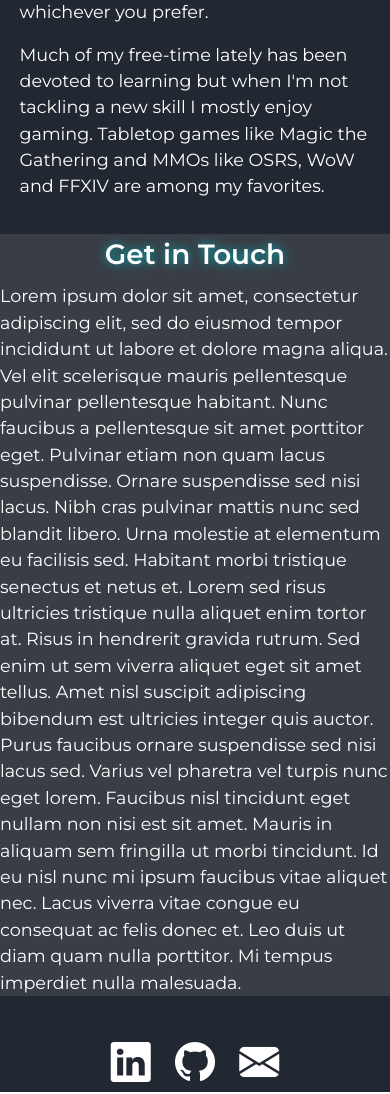
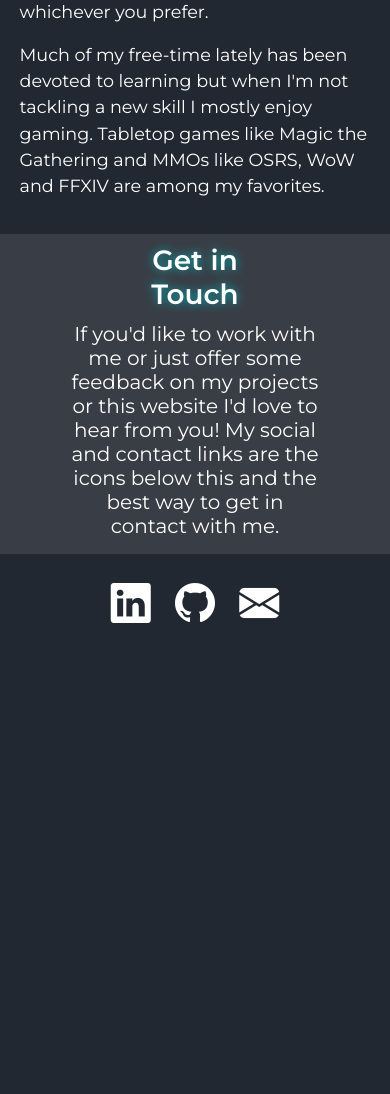
Before and after one commit to LRBurnham/portfolio-website, a Flask app: page / in a window 390 px wide. Shown: the part 3186-4280 px from the top of the page. After the commit the page ends 3809 px from the top, so only its background shows below. Run offline with Flask 2, Linux system fonts and the light colour scheme; some libraries are stand-ins or nearby versions.

Commit message:
Define layout for contact section

```diff
--- a/static/css/styles.css
+++ b/static/css/styles.css
@@ -171,6 +171,17 @@ A:hover .carousel-logo-hover {
   display: none;
 }
 
+/* Contact */
+
+#contact {
+  text-align: center;
+  padding: 2% 15%;
+}
+
+.below-contact {
+  display: none;
+}
+
 /* Clearfix */
 
 .clearfix::after {
@@ -181,7 +192,7 @@ A:hover .carousel-logo-hover {
 
 /* Smaller Screen Layout and Styling Adjustments */
 
-@media only screen and (max-width: 768px) {
+@media all and (max-width: 768px) {
 
   /* Header and Navigation */
 
@@ -215,6 +226,15 @@ A:hover .carousel-logo-hover {
 
   footer {
     background-color: #222831;
+  }
+
+  /* Contact */
+  .left-contact {
+    display: none;
+  }
+
+  .below-contact {
+    display: inline;
   }
 
 }
--- a/templates/footer.html
+++ b/templates/footer.html
@@ -1,5 +1,4 @@
   <!-- Footer -->
-  </div>
     <footer>
       <div class="container">
         <div class="contact-icons">
--- a/templates/index.html
+++ b/templates/index.html
@@ -140,10 +140,15 @@
   </section>
 
   <section id="contact" class="lighter-section">
+    <div class="container">
+      <h1 class="section-heading">Get in Touch</h1>
 
-    <h1 class="section-heading">Get in Touch</h1>
-    <p>Lorem ipsum dolor sit amet, consectetur adipiscing elit, sed do eiusmod tempor incididunt ut labore et dolore magna aliqua. Vel elit scelerisque mauris pellentesque pulvinar pellentesque habitant. Nunc faucibus a pellentesque sit amet porttitor eget. Pulvinar etiam non quam lacus suspendisse. Ornare suspendisse sed nisi lacus. Nibh cras pulvinar mattis nunc sed blandit libero. Urna molestie at elementum eu facilisis sed. Habitant morbi tristique senectus et netus et. Lorem sed risus ultricies tristique nulla aliquet enim tortor at. Risus in hendrerit gravida rutrum. Sed enim ut sem viverra aliquet eget sit amet tellus. Amet nisl suscipit adipiscing bibendum est ultricies integer quis auctor. Purus faucibus ornare suspendisse sed nisi lacus sed. Varius vel pharetra vel turpis nunc eget lorem. Faucibus nisl tincidunt eget nullam non nisi est sit amet. Mauris in aliquam sem fringilla ut morbi tincidunt. Id eu nisl nunc mi ipsum faucibus vitae aliquet nec. Lacus viverra vitae congue eu consequat ac felis donec et. Leo duis ut diam quam nulla porttitor. Mi tempus imperdiet nulla malesuada.</p>
+      <h5>
+        If you'd like to work with me or just offer some feedback on my projects or this website I'd love to hear from you!
+        My social and contact links are the icons <span class="left-contact">to the left</span><span class="below-contact">below this</span> and the best way to get in contact with me.
+      </h5>
 
+    </div>
   </section>
 
 </div>
```
Lines whose indentation alone changed are shown as unchanged.
